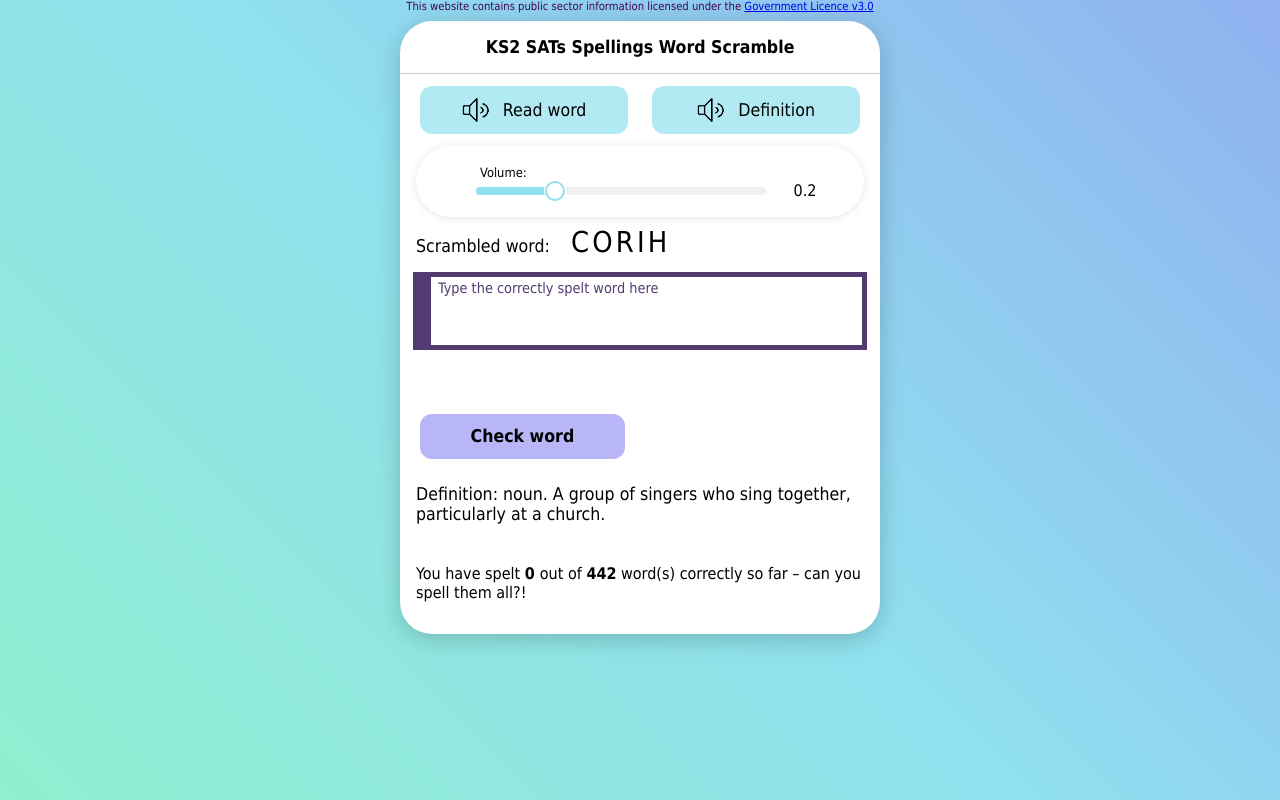
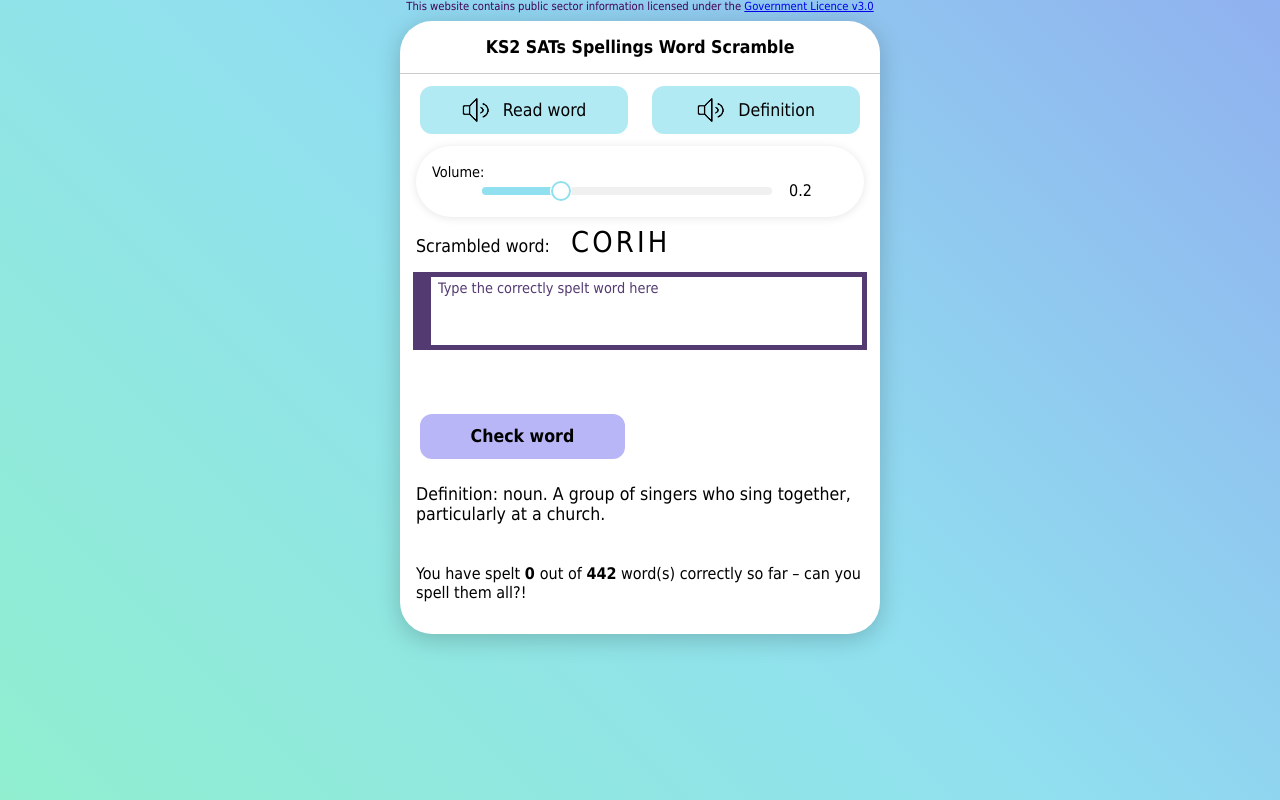
Before and after one commit to Nadia982/word-scramble, a plain HTML site: page index.html in a window 1280 px wide. Drawn offline with Linux system fonts and the light colour scheme.

Commit message:
updated styling of volume slider

```diff
--- a/style.css
+++ b/style.css
@@ -104,10 +104,8 @@ body {
 
 .slider-container{
   box-shadow: 0 1px 10px 0 rgba(0,0,0,0.1);
-  padding: 1rem 0;
+  padding: 1rem;
   border-radius: 50px;
-
-  /* height: 2rem; */
   margin: .5rem 0 0.5rem;
 }
 
@@ -124,7 +122,7 @@ body {
   gap: 2rem;
   height: 8px;
   width: var(--slider-width);
-  margin-left: 15px;
+  margin-left: 1rem;
   /* outline: 1px solid red; */
 }
 
@@ -134,9 +132,7 @@ body {
 }
 
 .volume-label {
-  /* text-align: center; */
-  margin-left: 4rem;
-  font-size: .8rem;
+  font-size: .9rem;
 }
 
 .volume-input{
@@ -187,7 +183,7 @@ body {
 .slider-value {
   width: 28px;
   height: 20px;
-  margin-left: 25px;
+  margin-left: 15px;
   text-align: center;
 }
 
```
